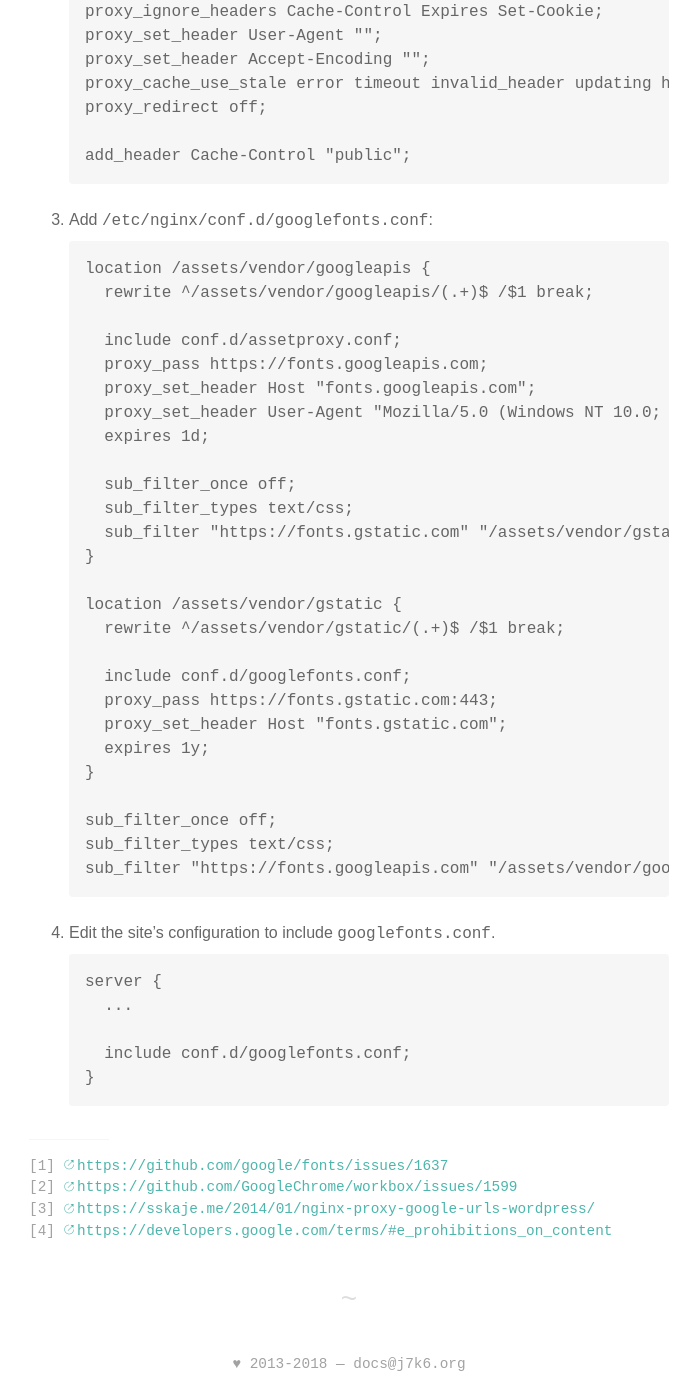
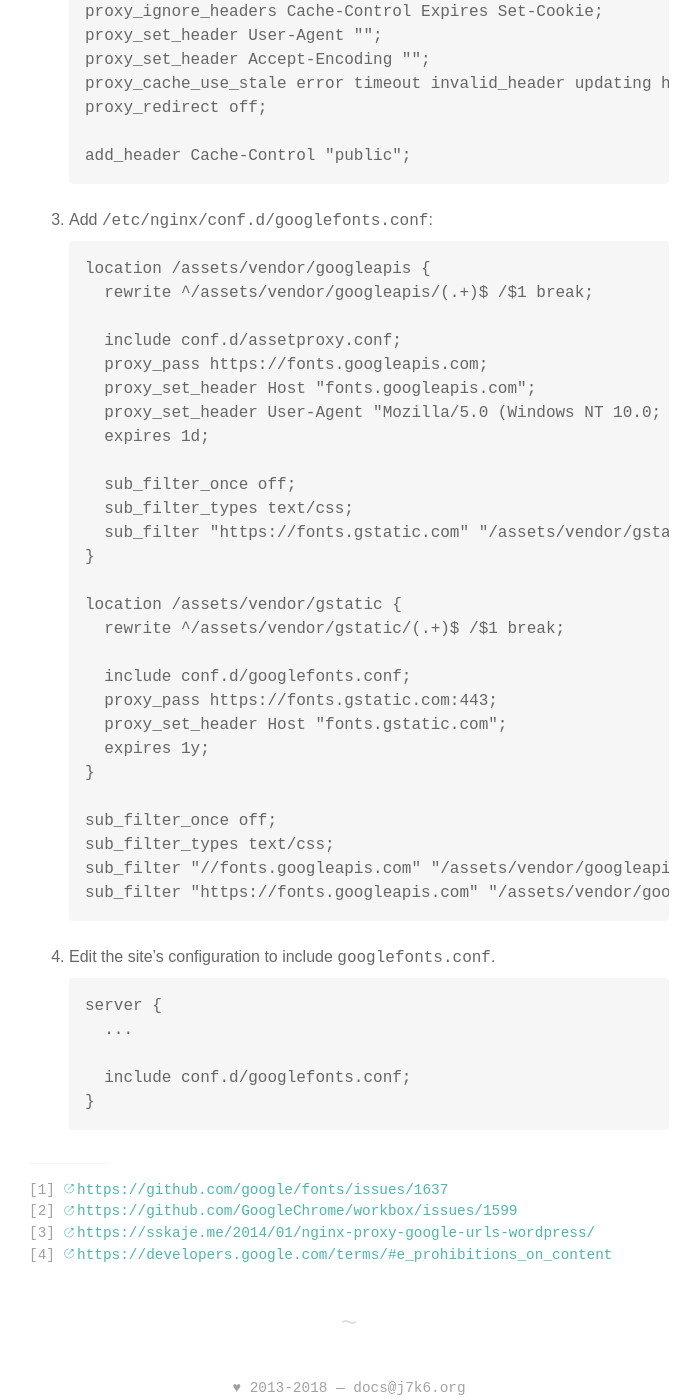
Before and after one commit to gh0st/docs.j7k6.org, a Jekyll site: the page built from _posts/2018-09-23-google-fonts-proxy-cache-nginx-privacy-gdpr.md, in a window 1280 px wide and 1400 px high, scrolled down 544 px. Shown: the whole window, without its empty margins (291-991 px from the left). Built offline with Jekyll 4.4.1, drawn with Linux system fonts in a browser that asks for light colours; some web fonts are replaced; before the commit the page ends 1922 px from its top, so only the background shows below that.

Commit message:
googlefonts

````diff
--- a/_posts/2018-09-23-google-fonts-proxy-cache-nginx-privacy-gdpr.md
+++ b/_posts/2018-09-23-google-fonts-proxy-cache-nginx-privacy-gdpr.md
@@ -47,6 +47,7 @@ title: "Proxy and Cache Google Fonts with Nginx to Protect Privacy of Users and
 
    sub_filter_once off;
    sub_filter_types text/css;
+   sub_filter "//fonts.googleapis.com" "/assets/vendor/googleapis";
    sub_filter "https://fonts.googleapis.com" "/assets/vendor/googleapis";
    ```
 4. Edit the site's configuration to include `googlefonts.conf`.
````
